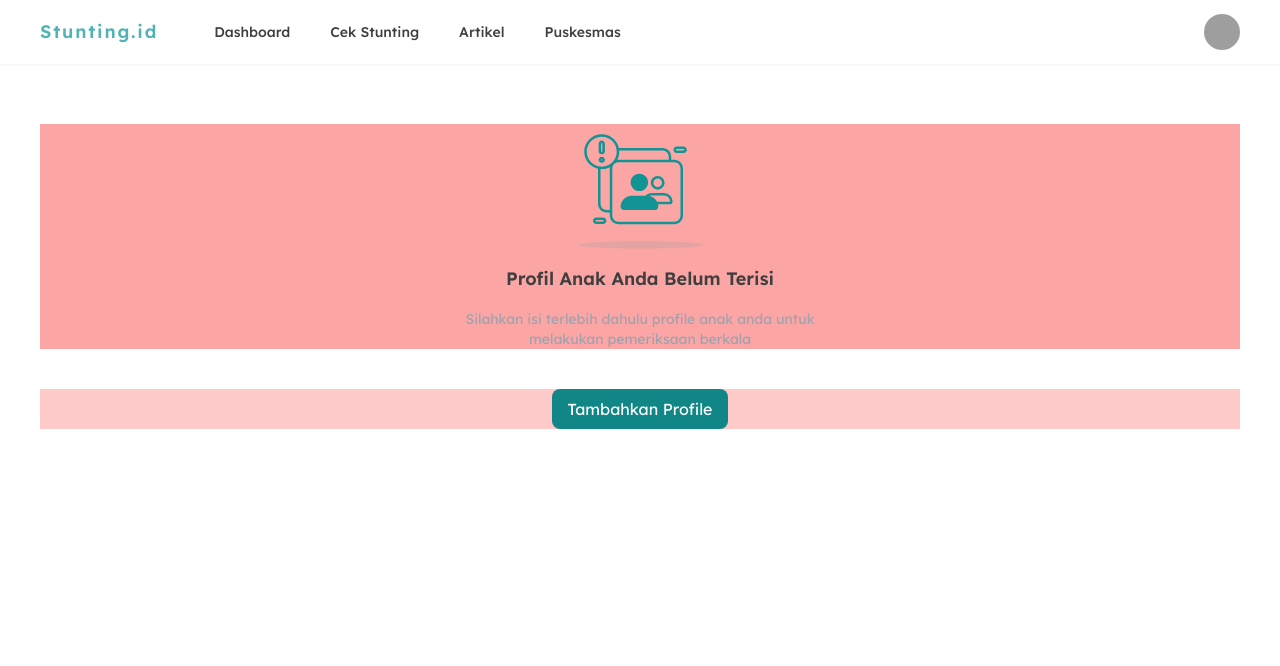
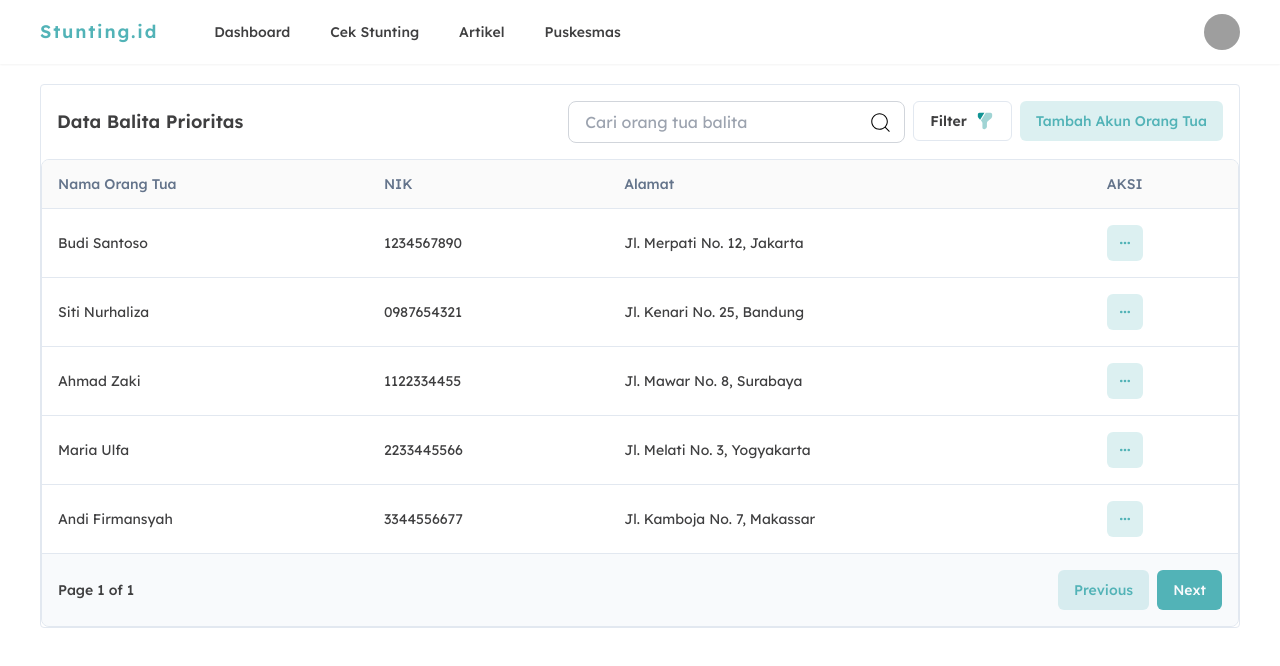
Before and after one commit to AamHermansyah/stunting.id, a Next.js app: page /admin-dashboard/orang-tua in a window 1280 px wide. Shown: the top 666 px of the page. Built offline with nearby package versions, Linux system fonts and the light colour scheme; grey boxes are pictures that could not be loaded.

Commit message:
[ADD] - Dashboard Data Balita Prioritas

```diff
--- /dev/null
+++ b/app/admin-dashboard/orang-tua/_components/data-orangtua-balita.tsx
@@ -0,0 +1,174 @@
+"use client";
+
+import React from "react";
+import {
+  Table,
+  TableBody,
+  TableCell,
+  TableHead,
+  TableHeader,
+  TableRow,
+  TableFooter,
+} from "@/components/ui/table";
+import {
+  DropdownMenu,
+  DropdownMenuContent,
+  DropdownMenuItem,
+  DropdownMenuTrigger,
+} from "@/components/ui/dropdown-menu";
+import { Button } from "@/components/ui/button";
+import { CiSearch } from "react-icons/ci";
+import Image from "next/image";
+import Link from "next/link";
+import { FiEye } from "react-icons/fi";
+import { FaEllipsis } from "react-icons/fa6";
+import { FaEdit } from "react-icons/fa";
+import { AiTwotoneDelete } from "react-icons/ai";
+
+
+const DataOrangtuaBalita = () => {
+  const data = [
+    {
+      namaOrangTua: "Budi Santoso",
+      nik: "1234567890",
+      alamat: "Jl. Merpati No. 12, Jakarta",
+    },
+    {
+      namaOrangTua: "Siti Nurhaliza",
+      nik: "0987654321",
+      alamat: "Jl. Kenari No. 25, Bandung",
+    },
+    {
+      namaOrangTua: "Ahmad Zaki",
+      nik: "1122334455",
+      alamat: "Jl. Mawar No. 8, Surabaya",
+    },
+    {
+      namaOrangTua: "Maria Ulfa",
+      nik: "2233445566",
+      alamat: "Jl. Melati No. 3, Yogyakarta",
+    },
+    {
+      namaOrangTua: "Andi Firmansyah",
+      nik: "3344556677",
+      alamat: "Jl. Kamboja No. 7, Makassar",
+    },
+  ];
+  return (
+    <>
+      <div className="border rounded space-y-4">
+        <div className="flex flex-col sm:flex-row sm:justify-between mx-4 mt-4 items-center">
+          <h1 className="text-base sm:text-lg font-semibold">
+            Data Balita Prioritas
+          </h1>
+          <div className="flex flex-col sm:flex-row gap-2">
+            {/* Search Bar */}
+            <div className="relative">
+              <input
+                type="text"
+                className="pl-4 xl:pr-32 lg:pr-10 py-2 border border-gray-300 rounded-lg focus:outline-none focus:border-gray-500"
+                placeholder="Cari orang tua balita"
+              />
+              <div className="absolute inset-y-0 right-3 flex items-center text-black">
+                <CiSearch fontSize={25}/>
+              </div>
+            </div>
+
+            <Button variant={"outline"} className="gap-2 font-semibold">
+              Filter
+              <div className="relative h-5 w-5 aspect-square">
+                <Image src="/images/filter.svg" fill={true} alt="filter" />
+              </div>
+            </Button>
+            <Button variant={"secondary"}>Tambah Akun Orang Tua</Button>
+          </div>
+        </div>
+
+        <Table>
+          <TableHeader>
+            <TableRow>
+              <TableHead>Nama Orang Tua</TableHead>
+              <TableHead>NIK</TableHead>
+              <TableHead>Alamat</TableHead>
+              <TableHead>AKSI</TableHead>
+            </TableRow>
+          </TableHeader>
+          <TableBody>
+            {data.map((item, index) => (
+              <TableRow key={index}>
+                <TableCell>{item.namaOrangTua}</TableCell>
+                <TableCell>{item.nik}</TableCell>
+                <TableCell>{item.alamat}</TableCell>
+                <TableCell>
+                <DropdownMenu>
+          <DropdownMenuTrigger asChild>
+            <Button
+              size="sm"
+              variant="secondary"
+              className="data-[state=open]:bg-muted text-xs"
+            >
+              <FaEllipsis />
+            </Button>
+          </DropdownMenuTrigger>
+          <DropdownMenuContent
+            align="end"
+            className="w-[200px] space-y-1"
+          >
+            <DropdownMenuItem>
+              <Link
+                className="w-full flex items-center gap-2"
+                target="_blank"
+                rel="noopener noreferrer"
+                href={'#'}
+              >
+                <FiEye /> Detail
+              </Link>
+            </DropdownMenuItem>
+            <DropdownMenuItem>
+              <Link
+                className="w-full flex items-center gap-2"
+                target="_blank"
+                rel="noopener noreferrer"
+                href={'#'}
+              >
+                <FaEdit /> Edit
+              </Link>
+            </DropdownMenuItem>
+            <DropdownMenuItem>
+              <Link
+                className="w-full flex items-center gap-2"
+                target="_blank"
+                rel="noopener noreferrer"
+                href={'#'}
+              >
+                <AiTwotoneDelete /> Hapus
+              </Link>
+            </DropdownMenuItem>
+          </DropdownMenuContent>
+        </DropdownMenu>
+                </TableCell>
+              </TableRow>
+            ))}
+          </TableBody>
+          <TableFooter>
+            <TableRow>
+              <TableCell colSpan={5}>
+                <div className="flex justify-between items-center rounded-b-[12px]">
+                  <div>
+                    <p>Page 1 of 1</p>
+                  </div>
+                  <div className="flex gap-2">
+                    <Button variant="secondary">Previous</Button>
+                    <Button>Next</Button>
+                  </div>
+                </div>
+              </TableCell>
+            </TableRow>
+          </TableFooter>
+        </Table>
+      </div>
+    </>
+  );
+};
+
+export default DataOrangtuaBalita;
--- a/app/admin-dashboard/orang-tua/page.tsx
+++ b/app/admin-dashboard/orang-tua/page.tsx
@@ -1,29 +1,11 @@
 import Image from "next/image";
 import React from "react";
+import DataOrangtuaBalita from "./_components/data-orangtua-balita";
 
 const OrangTua = () => {
   return (
     <>
-      <div className="flex items-center justify-center flex-col bg-red-300 my-10 space-y-4">
-        <div className="relative w-[125px] h-[125px]">
-          <Image
-            src="/images/User_empty.svg"
-            fill={true}
-            alt="user-empty"
-            className="w-full h-full object-cover"
-          />
-        </div>
-        <h2 className="font-semibold text-lg">Profil Anak Anda Belum Terisi</h2>
-        <p className="text-gray-400 text-sm text-center m-auto max-w-[400px]">
-          Silahkan isi terlebih dahulu profile anak anda untuk melakukan
-          pemeriksaan berkala
-        </p>
-      </div>
-      <div className="flex justify-center bg-red-200">
-        <button className="bg-[#108786] text-white px-4 py-2 rounded-lg">
-          Tambahkan Profile
-        </button>
-      </div>
+      <DataOrangtuaBalita/>
     </>
   );
 };
--- a/app/dashboard/(home)/_components/children-profile.tsx
+++ b/app/dashboard/(home)/_components/children-profile.tsx
@@ -4,7 +4,7 @@ import { BsArrowRight } from "react-icons/bs";
 import Image from "next/image";
 import ProfileCard from "./profile-card";
 import { FiPlus } from "react-icons/fi";
-import NotFilled from "@/components/shared/not-filled";
+import NotFilled from "@/components/shared/please-fill-out";
 
 const ChildrenProfile = () => {
   return (
@@ -16,7 +16,7 @@ const ChildrenProfile = () => {
         </div>
       </Link>
       {/* PROFILE CARD */}
-      {/* <div className="flex overflow-x-auto flex-row gap-4">
+      <div className="flex overflow-x-auto flex-row gap-4">
         <ProfileCard profile='/images/AvatarProfile-example1.png' nama="Syafira" umur="0 tahun 4 bulan" tinggi="63" berat="6.5" kepala="41" lengan="13.5"/>
         <ProfileCard profile='/images/AvatarProfile-example2.png' nama="Ahmad" umur="0 tahun 8 bulan" tinggi="63" berat="6.5" kepala="41" lengan="13.5"/>
         <ProfileCard profile='/images/AvatarProfile-example3.png' nama="Mujahid" umur="2 tahun 4 bulan" tinggi="63" berat="6.5" kepala="41" lengan="13"/>
@@ -33,13 +33,17 @@ const ChildrenProfile = () => {
             </span>
           </Link>
         </div>
-      </div> */}
-      <NotFilled image='/images/User_empty.svg' label="Profil Anak Anda Belum Terisi" des="Silahkan isi terlebih dahulu profile anak anda untuk melakukan pemeriksaan berkala" />
-        <div className="flex justify-center -mt-5 mb-10">
+      </div>
+      {/* <NotFilled
+      image='/images/User_empty.svg'
+      label="Profil Anak Anda Belum Terisi"
+      des="Silahkan isi terlebih dahulu profile anak anda untuk melakukan pemeriksaan berkala"
+      />
+        <div className="flex justify-center mt-4 mb-10">
         <button className="bg-[#108786] text-white px-4 py-2 rounded-lg">
           Tambahkan Profile
         </button>
-        </div>
+        </div> */}
     </div>
   );
 };
--- a/app/dashboard/profile-anak/diary-anak/_components/nutritional-check-results.tsx
+++ b/app/dashboard/profile-anak/diary-anak/_components/nutritional-check-results.tsx
@@ -1,3 +1,4 @@
+import PleaseFillOut from "@/components/shared/please-fill-out";
 import Image from "next/image";
 import React from "react";
 
@@ -5,22 +6,7 @@ const NutritionalCheckResult = () => {
   return (
     <div className="w-full col-span-12 xl:col-span-9 lg:col-span-8 order-3 xl:order-2 p-4 border rounded-lg lg:min-h-[500px] space-y-4">
       <span className="flex sm:flex-row font-medium lg:text-xl text-sm gap-2 items-center">Hasil Pengecekan Nutrisi :</span>
-
-      {/* Formulir belum terisi */}
-      <div className="flex text-center items-center rounded-lg justify-center flex-col w-full space-y-4 lg:pt-14 text-centers">
-        <div className="relative w-[125px] h-[125px]">
-          <Image
-            src="/images/Document_empty.svg"
-            fill={true}
-            alt="user-empty"
-            className="w-full h-full object-cover"
-          />
-        </div>
-        <h2 className="font-semibold sm:text-lg">Formulir Nutrisi Anak Belum Terisi</h2>
-        <p className="text-gray-400 text-sm text-center m-auto max-w-[320px]">
-          Silahkan isi terlebih dahulu formulir nutrisi anak anda untuk mendapatkan rekomendasi dari kami
-        </p>
-      </div>
+      <PleaseFillOut image="/images/Document_empty.svg" label="Formulir Nutrisi Anak Belum Terisi" des="Silahkan isi terlebih dahulu formulir nutrisi anak anda untuk mendapatkan rekomendasi dari kami"/>
      {/* <div className="space-y-2 sm:space-y-4 text-gray-500 text-sm sm:text-base text-justify">
         <p>
           Lorem ipsum dolor, sit amet consectetur adipisicing elit. Ea, exercitationem. Autem voluptatum quasi sequi illo enim, neque reiciendis, quidem nam molestias voluptate laboriosam odio, atque dolore voluptas aspernatur! Modi, quit. Voluptatibus quaerat, culpa tenetur nostrum fugit omnis debitis explicabo itaque ipsam aspernatur praesentium obcaecati!
--- a/components/shared/not-filled.tsx
+++ b/components/shared/please-fill-out.tsx
@@ -7,9 +7,9 @@ interface IProps{
   des:string;
 }
 
-function NotFilled({image, label, des} : IProps) {
+function PleaseFillOut({image, label, des} : IProps) {
   return (
-    <div className="flex items-center justify-center flex-col my-10 space-y-4">
+    <div className="flex text-center items-center rounded-lg justify-center flex-col w-full space-y-4 lg:pt-14 text-centers">
     <div className="relative w-[125px] h-[125px]">
       <Image
         src={image}
@@ -26,4 +26,4 @@ function NotFilled({image, label, des} : IProps) {
   )
 }
 
-export default NotFilled
+export default PleaseFillOut
```
